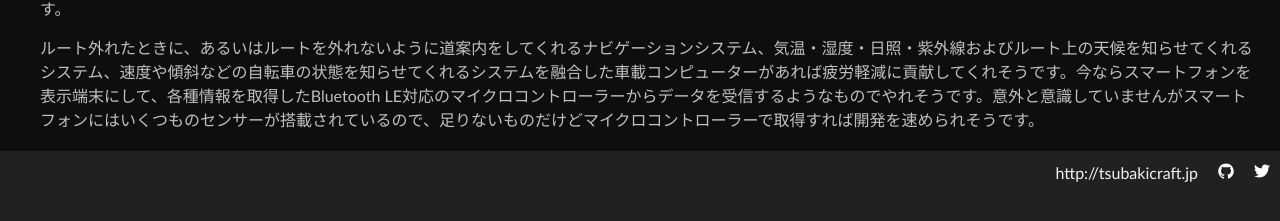
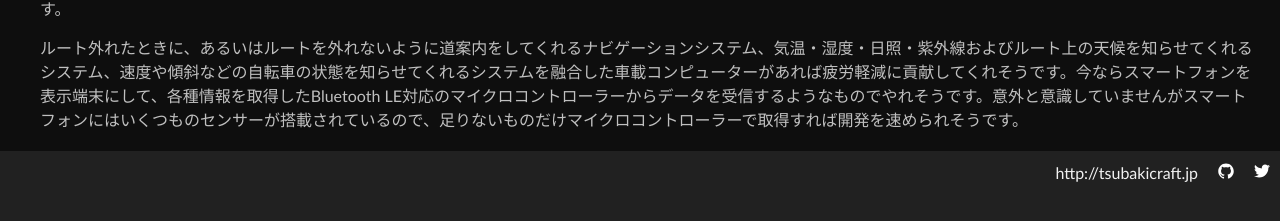
Before and after one commit to tsubakicraftjp/tsubakicraftjp.github.io, a Jekyll site: the page built from _posts/2017-08-20-new_bicycle.md, in a window 1280 px wide. Shown: the part 467-688 px from the top of the page. Built offline with Jekyll 4.4.1, drawn with Linux system fonts in a browser that asks for light colours.

Commit message:
New post

```diff
--- a/_posts/2017-08-20-new_bicycle.md
+++ b/_posts/2017-08-20-new_bicycle.md
@@ -16,4 +16,4 @@ tags: 自転車
 木の繊維を切らないように湾曲した部分は曲げ木にし、ストレスのかかる部分はカーボン繊維でやるのと同様に繊維を交差するように貼り合わせるといった技法で最適な強度と靭やかさを実現することができるかもしれません。
 軽くて靭やかなフレームは疲労軽減に有効です。
 
-ルート外れたときに、あるいはルートを外れないように道案内をしてくれるナビゲーションシステム、気温・湿度・日照・紫外線およびルート上の天候を知らせてくれるシステム、速度や傾斜などの自転車の状態を知らせてくれるシステムを融合した車載コンピューターがあれば疲労軽減に貢献してくれそうです。今ならスマートフォンを表示端末にして、各種情報を取得したBluetooth LE対応のマイクロコントローラーからデータを受信するようなものでやれそうです。意外と意識していませんがスマートフォンにはいくつものセンサーが搭載されているので、足りないものだけどマイクロコントローラーで取得すれば開発を速められそうです。
+ルート外れたときに、あるいはルートを外れないように道案内をしてくれるナビゲーションシステム、気温・湿度・日照・紫外線およびルート上の天候を知らせてくれるシステム、速度や傾斜などの自転車の状態を知らせてくれるシステムを融合した車載コンピューターがあれば疲労軽減に貢献してくれそうです。今ならスマートフォンを表示端末にして、各種情報を取得したBluetooth LE対応のマイクロコントローラーからデータを受信するようなものでやれそうです。意外と意識していませんがスマートフォンにはいくつものセンサーが搭載されているので、足りないものだけマイクロコントローラーで取得すれば開発を速められそうです。
```
Also changed, not shown: _posts/2017-09-26-movidius.md (added, +28 -0 lines), assets/post-images/movidius_neural_compute_stick.png (added).
